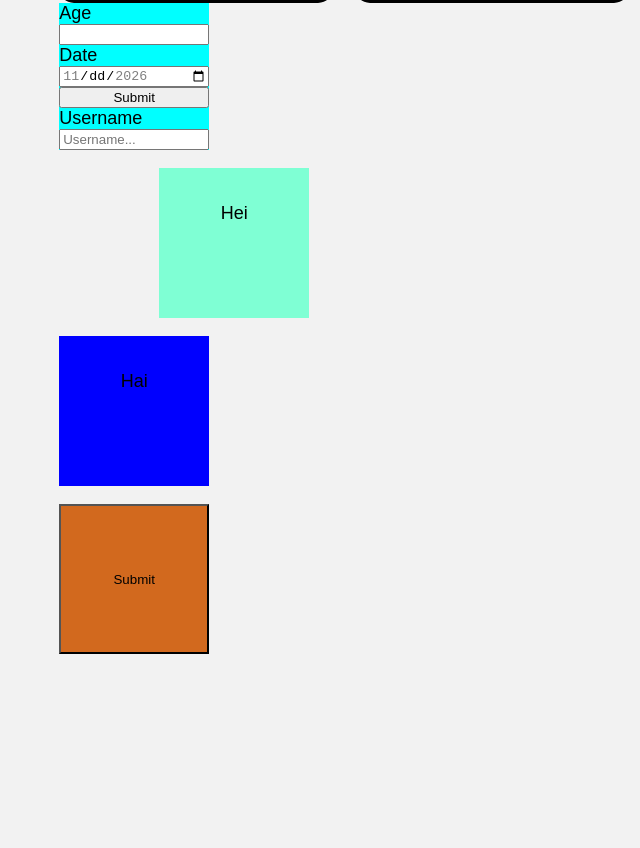
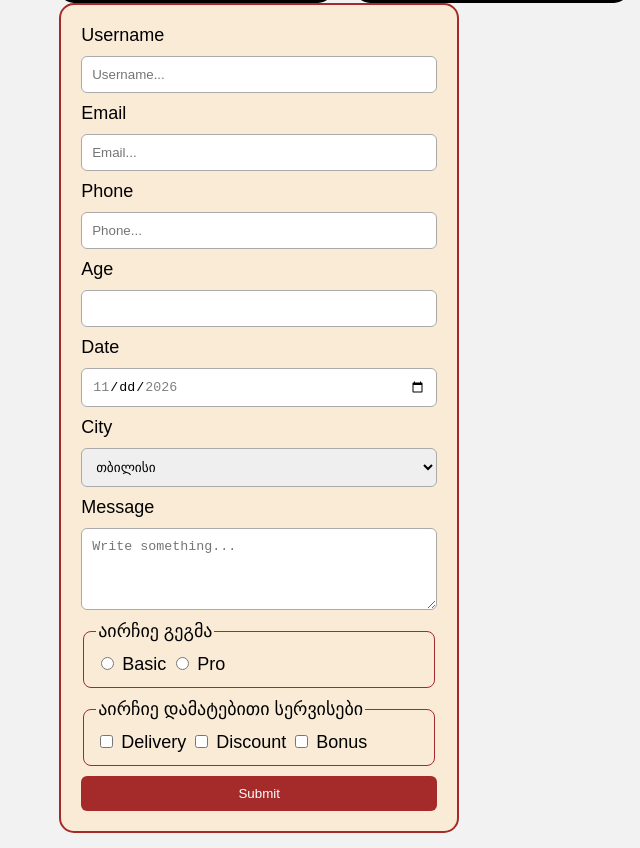
Before and after one commit to NikaNadirashvil1/11.21-project, a plain HTML site: page index.html in a window 1280 px wide. Shown: the part 605-1453 px from the top of the page, without its empty margins (0-640 px from the left). Before the commit the page ends 1318 px from the top, so only its background shows below. Drawn offline with Linux system fonts and the light colour scheme.

Commit message:
11/24 Project

```diff
--- a/Style.css
+++ b/Style.css
@@ -141,12 +141,45 @@ tfoot {
     place-items: center;
 }
 
-form{
+
+form {
     display: flex;
     flex-direction: column;
-    width: 150px;
-    background-color: aqua;
+    gap: 10px;
+    width: min(100%, 400px);
+    padding: 20px;
+    background-color: antiquewhite;
+    border: 2px solid brown;
+    border-radius: 15px;
 }
+
+form input,
+form select,
+form textarea {
+    padding: 10px;
+    border: 1px solid #aaa;
+    border-radius: 6px;
+}
+
+form button {
+    padding: 10px;
+    background-color: brown;
+    color: white;
+    border: none;
+    border-radius: 6px;
+    cursor: pointer;
+}
+
+form fieldset {
+    border: 1px solid brown;
+    border-radius: 8px;
+    padding: 12px;
+}
+
+form fieldset input {
+    width: auto;
+}
+
 
 
 @keyframes Slide {
@@ -205,4 +238,14 @@ form{
 /* @media (prefers-reduced-motion: reduce) {
   .Anim,.Anim2 {
     animation: none;
-  } */ მას ეს როდესაც გამოვიყენე საერთოდ ყველა ანიმაცია გაშეშდა და რეფერშისასაც აღარ აკეთებდნენ ანიმაციას და გავთიშე იქნებ მითხრათ რისი ბრალიიყო
+  } */
+
+
+
+  /* HTML ვალიდაციის დაკვირვებები:
+   - required: ამოწმებს, რომ აუცილებელი ველი ცარიელი არ დარჩეს გაგზავნისას.
+   - minlength / maxlength: ამოწმებს სიმბოლოების მინიმალურ და მაქსიმალურ რაოდენობას username ველში.
+   - type="email": ამოწმებს, რომ ტექსტი შეიცავდეს "@" სიმბოლოს და ელფოსტის სტრუქტურას.
+   - min / max (age): ამოწმებს, რომ რიცხვი იყოს 16-დან 100-მდე შუალედში.
+   - pattern + title (phone): ამოწმებს 9-ნიშნა ნომერს, რომელიც იწყება 5-ით (5[0-9]{8}), ხოლო შეცდომისას აჩვენებს title ტექსტს.
+*/
--- a/index.html
+++ b/index.html
@@ -59,25 +59,98 @@
         <button type="submit">Submit</button>
     </form> -->
 
-    <form>
-        <label for="age">Age</label>
-        <input type="number" id="age"  min="18" max="30">
-    </form>
+<form action="/register" method="post">
 
+    <label for="username">Username</label>
+    <input
+        id="username"
+        name="username"
+        type="text"
+        required
+        minlength="2"
+        maxlength="30"
+        placeholder="Username..."
+    >
 
-    <form>
-        <label for="date">Date</label>
-        <input type="date" min="2026-11-17"
-        max="2026-11-25">
+    <label for="email">Email</label>
+    <input
+        id="email"
+        name="email"
+        type="email"
+        required
+        placeholder="Email..."
+    >
 
-        <button type="submit">Submit</button>
-    </form>
+    <label for="phone">Phone</label>
+    <input
+        id="phone"
+        name="phone"
+        type="tel"
+        required
+        pattern="5[0-9]{8}"
+        title="9 ციფრი, იწყება 5-ით"
+        placeholder="Phone..."
+    >
 
-    <form>
-        <label for="username">Username</label>
-        <input id="username" type="text" required pattern="^(?=(?:.*[A-Z]){1})(?=(?:.*\d){3})(?=.*[^a-zA-Z0-9]).{5,40}$"
-        placeholder="Username...">
-    </form>
+    <label for="age">Age</label>
+    <input
+        id="age"
+        name="age"
+        type="number"
+        min="16"
+        max="100"
+    >
+
+    <label for="date">Date</label>
+    <input
+        id="date"
+        name="date"
+        type="date"
+        min="2026-11-17"
+        max="2026-11-25"
+    >
+
+    <label for="city">City</label>
+    <select id="city" name="city">
+        <option value="tbilisi">თბილისი</option>
+        <option value="batumi">ბათუმი</option>
+        <option value="kutaisi">ქუთაისი</option>
+    </select>
+
+    <label for="message">Message</label>
+    <textarea
+        id="message"
+        name="message"
+        placeholder="Write something..."
+        rows="4"
+    ></textarea>
+
+    <fieldset>
+        <legend>აირჩიე გეგმა</legend>
+
+        <input type="radio" id="basic" name="plan" value="basic">
+        <label for="basic">Basic</label>
+
+        <input type="radio" id="pro" name="plan" value="pro">
+        <label for="pro">Pro</label>
+    </fieldset>
+
+    <fieldset>
+        <legend>აირჩიე დამატებითი სერვისები</legend>
+
+        <input type="checkbox" id="delivery" name="services" value="delivery">
+        <label for="delivery">Delivery</label>
+
+        <input type="checkbox" id="discount" name="services" value="discount">
+        <label for="discount">Discount</label>
+
+        <input type="checkbox" id="bonus" name="services" value="bonus">
+        <label for="bonus">Bonus</label>
+    </fieldset>
+
+    <button type="submit">Submit</button>
+
+</form>
 
     <p class="Anim">Hei</p>
 
```
